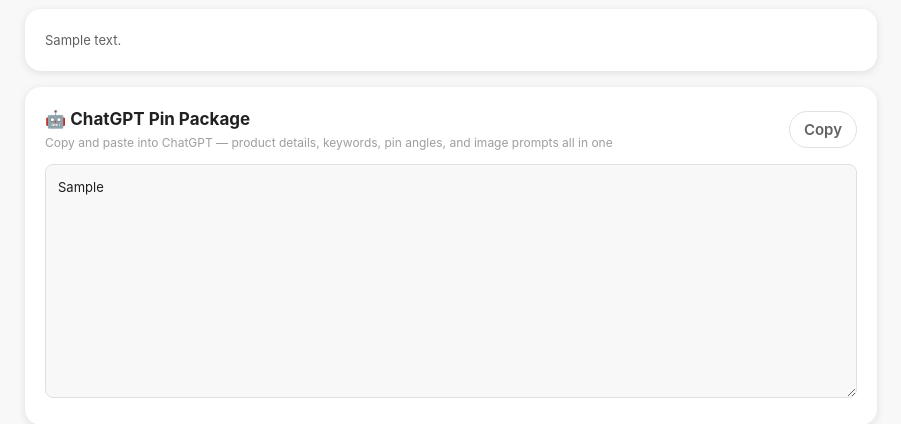
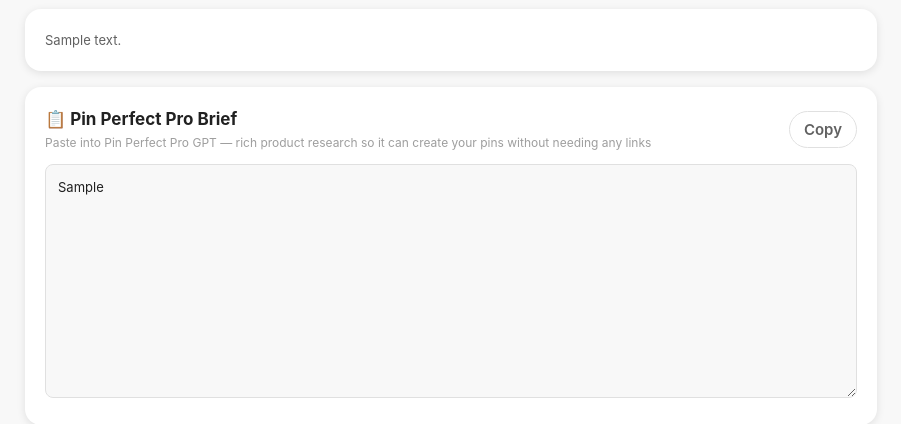
Before and after one commit to Zmoneyy/pinterest-automation, a Flask app: page /pin-library/1 in a window 1280 px wide; the page is wider, and only the part inside the window is pictured. Shown: the part 253-677 px from the top of that part, without its empty margins (189-1090 px from the left). Run offline with Flask 3, Linux system fonts and the light colour scheme; the visitor is signed in with stand-in values (Sample User, id 1); tables that the repository leaves empty hold one stand-in row (values such as "Sample post"); some libraries are stand-ins or nearby versions.

Commit message:
Rewrite Pin Perfect Pro brief: product research only, PPP handles creative
Co-Authored-By: Claude Sonnet 4.6 <noreply@anthropic.com>

```diff
--- a/app/routes.py
+++ b/app/routes.py
@@ -3587,62 +3587,70 @@ def _scrape_amazon_product(url: str) -> dict:
 
 
 def _build_chatgpt_pin_package(title: str, keywords: str, products: list, client) -> str:
-    """Generate a structured ChatGPT-ready pin creation brief for a set of products.
-    Products should each have: name, amazon_url, why, and optionally scraped details."""
-    kw_section = f"\n**Target Keywords:** {keywords}" if keywords else ""
+    """Generate a product research brief for Pin Perfect Pro GPT.
+    Pin Perfect Pro handles all creative output (titles, descriptions, image prompts, etc.)
+    — our job is to give it rich product intel so it doesn't need to access any links."""
+    kw_section = f"\n**Pinterest Keywords to use:** {keywords}" if keywords else ""
 
     prod_blocks = []
     for i, p in enumerate(products, 1):
-        lines = [f"## Product {i}: {p['name']}"]
+        lines = [f"### Product {i}: {p['name']}"]
         lines.append(f"**Amazon URL:** {p.get('amazon_url', '')}")
         if p.get("price"):
             lines.append(f"**Price:** {p['price']}")
-        if p.get("rating"):
-            lines.append(f"**Rating:** ⭐{p['rating']} ({p.get('reviews', 0):,} reviews)")
-        # Scraped details
+        if p.get("rating") and float(p.get("rating") or 0) > 0:
+            lines.append(f"**Rating:** ⭐{p['rating']} ({int(p.get('reviews') or 0):,} reviews)")
+        if p.get("is_best_seller"):
+            lines.append("**Badge:** 🏆 Best Seller")
+        elif p.get("is_amazons_choice"):
+            lines.append("**Badge:** ✅ Amazon's Choice")
         if p.get("bullets"):
-            lines.append("**Product Features:**")
+            lines.append("**Product Features (from Amazon listing):**")
             for b in p["bullets"][:6]:
-                lines.append(f"  - {b}")
+                lines.append(f"- {b}")
         if p.get("description"):
-            lines.append(f"**Product Description:** {p['description'][:400]}")
-        if p.get("why"):
-            lines.append(f"**Why it fits this pin:** {p['why']}")
+            lines.append(f"**Product Description:** {p['description'][:500]}")
         prod_blocks.append("\n".join(lines))
 
     products_section = "\n\n".join(prod_blocks)
 
-    prompt = f"""You are creating a ChatGPT Pinterest Pin Creation Brief for Aura Girl Essentials — a curated women's lifestyle brand.
-
-Pin concept: "{title}"{kw_section}
-
-Products:
+    prompt = f"""You are a product research analyst preparing a brief for Pin Perfect Pro — a custom GPT Pinterest marketing expert that will handle all creative output (pin titles, descriptions, keywords, alt text, image prompts, etc.).
+
+Your job is to write a rich, marketing-focused product research brief. Do NOT write pin copy, titles, or image prompts — Pin Perfect Pro will do that. Focus entirely on giving it the intelligence it needs about the products and audience.
+
+**Pin Concept:** "{title}"{kw_section}
+
+**Raw product data from Amazon:**
 {products_section}
 
-Write a complete, structured brief that someone can paste directly into ChatGPT to generate high-converting Pinterest pins. The brief must include:
-
-1. **Pin Concept Summary** — 2 sentences on the angle and who it's for
-2. **Target Customer** — who is searching for this, their lifestyle and pain points
-3. **Top Benefits** (10 bullet points) — outcomes, not features. Focus on transformation and feeling.
-4. **Emotional Triggers** — why someone would feel compelled to buy (confidence, convenience, aspiration, FOMO, etc.)
-5. **Pinterest Keywords** — 5 primary + 15 long-tail buyer-intent keywords someone would search on Pinterest
-6. **10 Pin Angles** — e.g. "Problem → Solution", "Budget Find", "TikTok Made Me Buy It", "Before & After", etc. One line each.
-7. **5 Strong CTAs** — short scroll-stopping calls to action for pin copy
-8. **Products** — for each product: name, clean Amazon URL (no tag), 2-sentence persuasive description (problem it solves + transformation), and price if known
-9. **ChatGPT Instruction** — end with this exact block:
-
----
-Using everything above, create 5 high-converting buyer-intent Pinterest pins. For each pin:
-- SEO title (60–100 characters, keyword-first)
-- Pin description (under 500 characters, start with a hook CTA)
-- 5–8 hashtags
-- On-pin headline + supporting text
-- Alt text (under 200 words, vivid image description)
-- Pinterest board name
-- AI image prompt: vertical 2:3 (1000×1500px), luxury editorial, product as hero, {title.split()[0] if title else 'product'} packaging color palette, bold sans-serif overlay text, generous white space, mobile-first, "auragirlessentials.com" small at the bottom
----
-
-Return only the formatted brief. No preamble."""
+Write the brief in this exact structure:
+
+## Pin Concept Overview
+2 sentences: what this pin is about and who it's for.
+
+## Target Customer
+Who is searching for this on Pinterest. Include: age range, lifestyle, mindset, what they're trying to achieve, and why they'd stop and click this pin.
+
+## Products
+For each product write:
+- **[Product Name]** — [Amazon URL]
+  - **What it is:** 1 sentence (plain English, no jargon)
+  - **Who it's for:** specific type of person
+  - **Problem it solves:** the exact frustration or pain point it fixes
+  - **Top benefits:** 4–5 bullet points (focus on outcomes and feelings, not ingredients or specs)
+  - **Why someone buys this over alternatives:** what makes it stand out
+  - **Visual details:** describe the packaging, color, texture, finish — anything useful for designing a pin image
+
+## Buying Motivations & Emotional Triggers
+Why someone would feel compelled to buy. Include: emotions (confidence, convenience, FOMO, aspiration), social proof signals, and any urgency factors.
+
+## Objections & How to Overcome Them
+Top 3 reasons someone might hesitate to buy, and what would change their mind.
+
+## Search Language
+Words and phrases real shoppers type when looking for these products on Pinterest and Google. Include both broad and specific terms.
+
+Return only the formatted brief. No preamble, no commentary."""
 
     try:
         msg = client.messages.create(
--- a/templates/pin_folder.html
+++ b/templates/pin_folder.html
@@ -97,8 +97,8 @@
   <div class="card-body">
     <div style="display:flex;align-items:center;justify-content:space-between;margin-bottom:12px;">
       <div>
-        <h2 style="font-size:17px;font-weight:700;">🤖 ChatGPT Pin Package</h2>
-        <div style="font-size:12px;color:var(--gray-400);margin-top:2px;">Copy and paste into ChatGPT — product details, keywords, pin angles, and image prompts all in one</div>
+        <h2 style="font-size:17px;font-weight:700;">📋 Pin Perfect Pro Brief</h2>
+        <div style="font-size:12px;color:var(--gray-400);margin-top:2px;">Paste into Pin Perfect Pro GPT — rich product research so it can create your pins without needing any links</div>
       </div>
       <button class="btn btn-ghost btn-sm" onclick="copyText(document.getElementById('pppBox').value)">Copy</button>
     </div>
--- a/templates/pin_to_products.html
+++ b/templates/pin_to_products.html
@@ -72,8 +72,8 @@
     <div class="card-body">
       <div style="display:flex;align-items:center;justify-content:space-between;margin-bottom:12px;">
         <div>
-          <h2 style="font-size:17px;font-weight:700;">🤖 ChatGPT Pin Package</h2>
-          <div style="font-size:12px;color:var(--gray-400);margin-top:2px;">Copy and paste into ChatGPT — includes product details, keywords, pin angles, and image prompts</div>
+          <h2 style="font-size:17px;font-weight:700;">📋 Pin Perfect Pro Brief</h2>
+          <div style="font-size:12px;color:var(--gray-400);margin-top:2px;">Paste into Pin Perfect Pro GPT — rich product research so it can create your pins without needing any links</div>
         </div>
         <button class="btn btn-ghost btn-sm" onclick="copySection('pppPromptBox')">Copy</button>
       </div>
```
